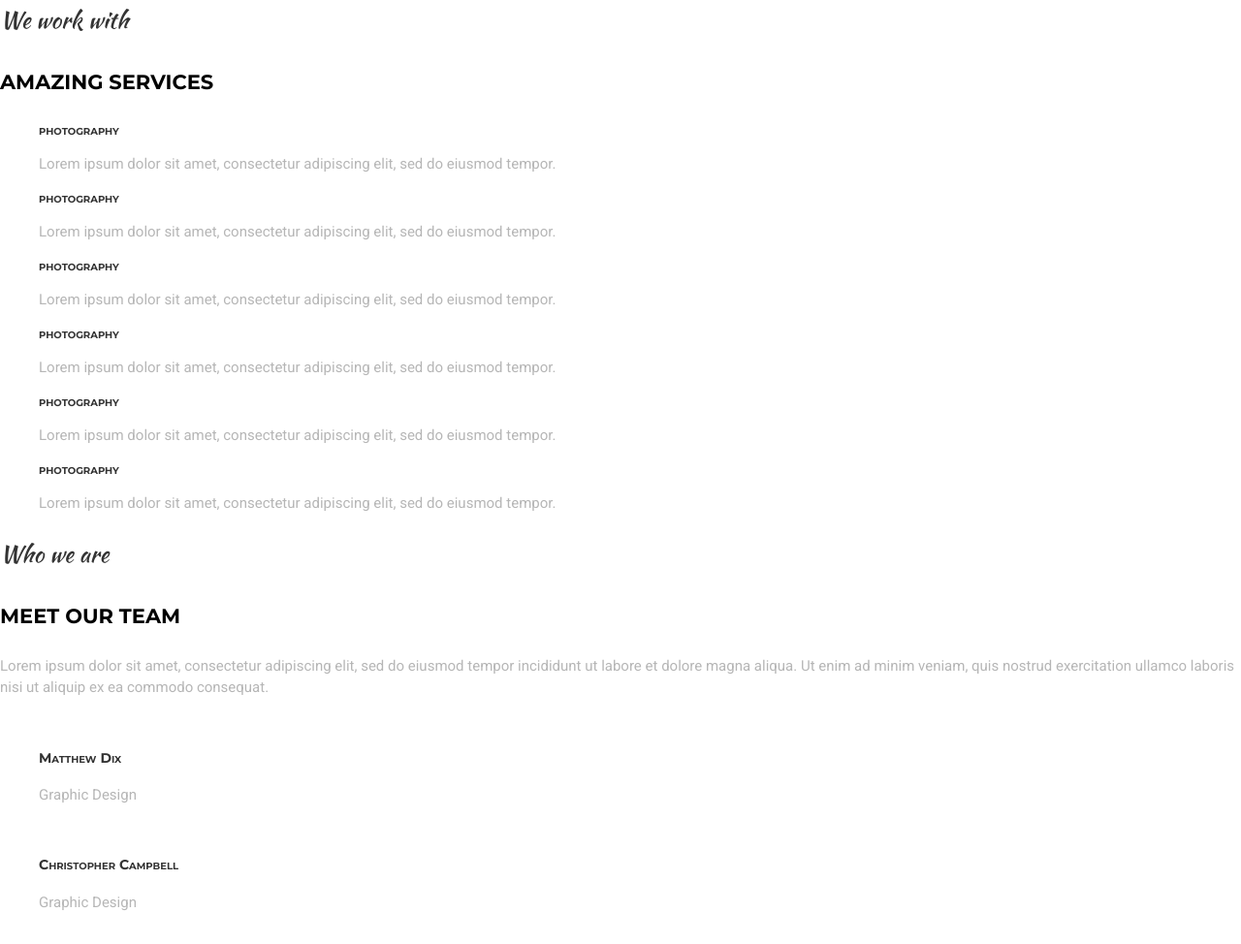
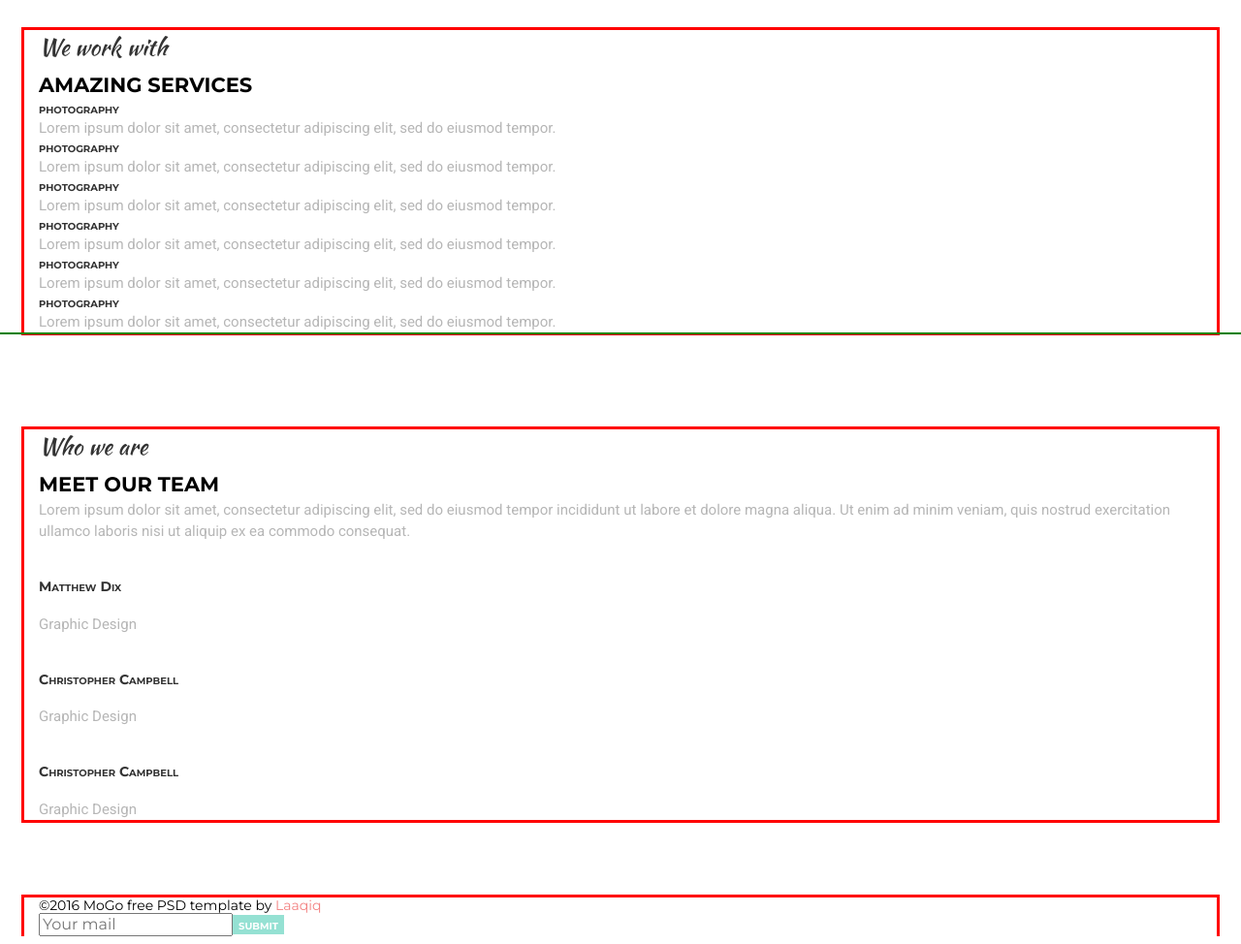
Before and after one commit to Bogdan3690/MoGo, a plain HTML site: page index.html in a window 1280 px wide. Shown: the part 166-1140 px from the top of the page at 97% size. Drawn offline with nearby package versions, Linux system fonts and the light colour scheme.

Commit message:
add container

```diff
--- a/index.html
+++ b/index.html
@@ -12,6 +12,7 @@
 </head>
 <body>
     <header>
+        <div class="container">
         <a class="logo" href="">MoGo</a>
         <nav>
             <ul class="nav-list">
@@ -22,9 +23,11 @@
                 <li class="nav-item"><a class="nav-link" href="">CONTACT</a></li>
             </ul>
         </nav>
+    </div>
     </header>
     <main>
-        <section>
+        <section class="we-work-with">
+            <div class="container">
             <p class="section-text">We work with</p>
             <h2 class="section-title">Amazing Services</h2>
             <ul class="serv-list">
@@ -53,8 +56,10 @@
                     <p class="serv-text">Lorem ipsum dolor sit amet, consectetur adipiscing elit, sed do eiusmod tempor.</p>
                 </li>
             </ul>
+        </div>
         </section>
-        <section>
+        <section class="who-we-are">
+            <div class="container">
             <p class="section-text">Who we are</p>
             <h2 class="section-title">Meet our team</h2>
             <p class="team-text">Lorem ipsum dolor sit amet, consectetur adipiscing elit, sed do eiusmod tempor incididunt ut labore et dolore magna aliqua. Ut enim ad minim veniam, quis nostrud exercitation ullamco laboris nisi ut aliquip ex ea commodo consequat. </p>
@@ -75,11 +80,14 @@
                     <p class="team-text">Graphic Design</p>
                 </li>
             </ul>
+        </div>
         </section>
     </main>
     <footer>
+        <div class="container">
         <p class="copy-write">&copy;2016 MoGo free PSD template by <span>Laaqiq</span></p>
         <form><input type="text" placeholder="Your mail"><button class="button" type="submit">submit</button></form>
+    </div>
     </footer>
 </body>
 </html>
--- a/style.css
+++ b/style.css
@@ -16,8 +16,20 @@ a{
     color: var(--secondary-color);
 }
 
-ul{
+ul,h1,h2,h3,p{
     list-style: none;
+    margin: 0;
+    padding: 0;
+}
+
+.container{
+    /* margin:0 auto; */
+    margin-left: auto;
+    margin-right: auto;
+    width: 1230px;
+    padding-left: 15px;
+    padding-right: 15px;
+    outline: 3px solid red;
 }
 
 .logo{
@@ -28,6 +40,11 @@ ul{
 
 .nav-link:hover, .nav-link:focus{
     color: var(--akcent-color);
+}
+
+.we-work-with{
+    padding-top: 68px;
+    outline: 2px solid green;
 }
 
 .section-title{
@@ -42,6 +59,11 @@ ul{
  font-family: "Kaushan Script";
  font-size: 24px;
  line-height: normal;
+}
+
+.who-we-are{
+    padding-top: 100px;
+    padding-bottom: 80px;
 }
 
 .serv-title, .team-title{
```
